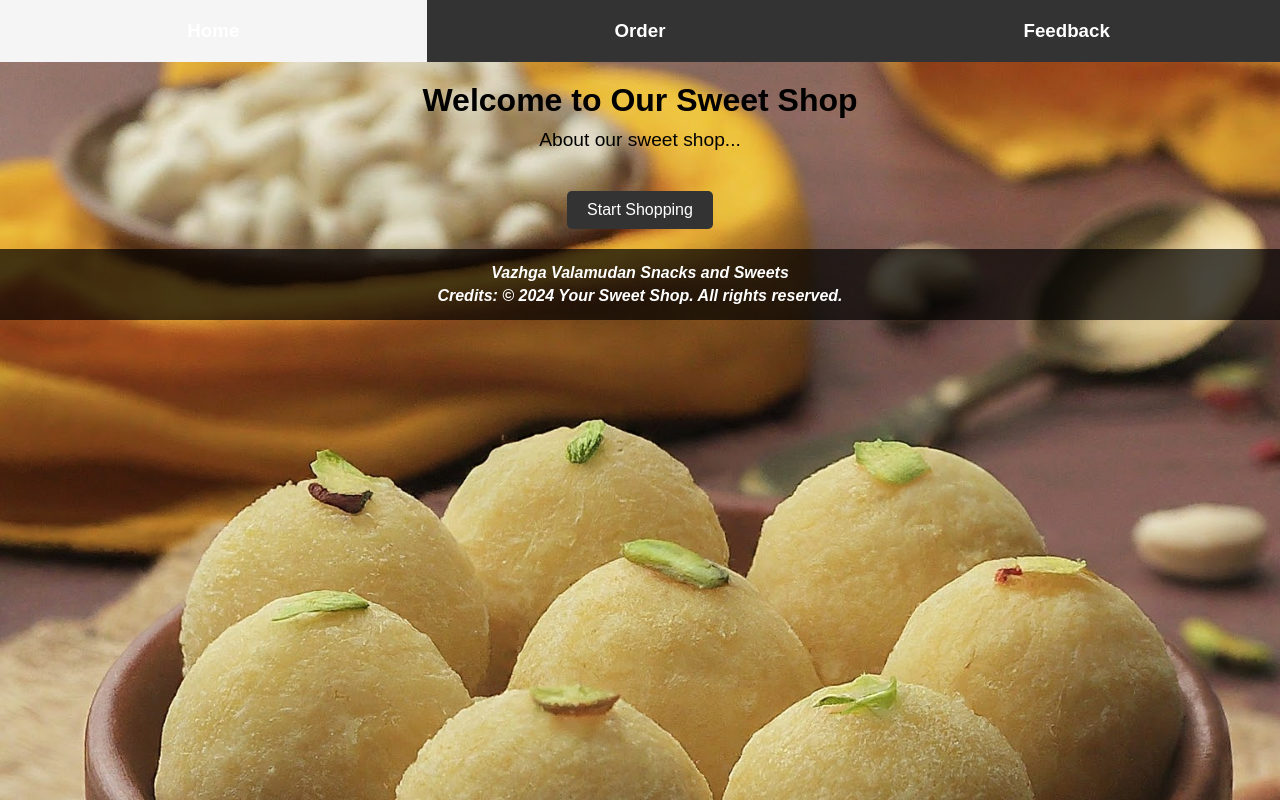
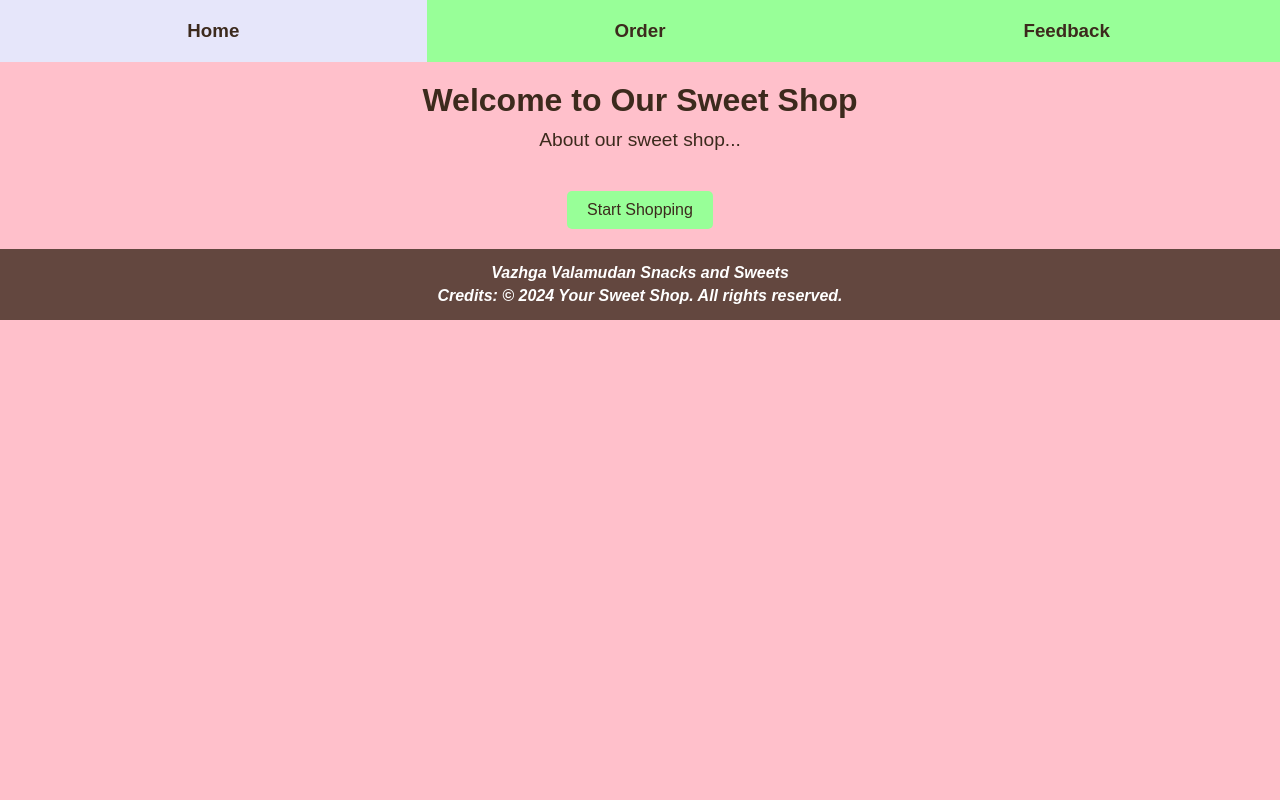
Before and after one commit to Akilan000/vvss, a website: page main.html in a window 1280 px wide. Drawn offline with Linux system fonts and the light colour scheme.

Commit message:
Sixth commit-Update main.css

```diff
--- a/main.css
+++ b/main.css
@@ -9,16 +9,13 @@
 
 body {
     font-family: Arial, sans-serif;
-    /* Set background image and adjust its size and position */
-    background-image: url('laddu.jpg');
-    background-size: cover; /* Adjust background image size */
-    background-position: center top; /* Center the background image */
+    background-color: #FFC0CB; /* Pastel Pink background */
     min-height: 100vh; /* Ensure background covers full height */
 }
 
 /* Navigation Bar */
 .tabs {
-    background-color: #333;
+    background-color: #98FF98; /* Mint Green background */
     overflow: hidden;
 }
 
@@ -36,12 +33,12 @@ body {
 }
 
 .tabs nav h3 a {
-    color: white;
+    color: #3C2A1D; /* Dark Chocolate Brown text */
     text-decoration: none;
 }
 
 .tabs nav h3 a:hover {
-    color: lightgray;
+    color: #FFFACD; /* Soft Yellow text on hover */
 }
 
 /* Main Content Area */
@@ -53,25 +50,27 @@ main {
 main h1 {
     font-size: 2em;
     margin-bottom: 10px;
+    color: #3C2A1D; /* Dark Chocolate Brown text */
 }
 
 main p {
     font-size: 1.2em;
     margin-bottom: 20px;
+    color: #3C2A1D; /* Dark Chocolate Brown text */
 }
 
 main a {
     display: inline-block;
     margin-top: 20px;
     padding: 10px 20px;
-    background-color: #333;
-    color: white;
+    background-color: #98FF98; /* Mint Green button */
+    color: #3C2A1D; /* Dark Chocolate Brown text */
     text-decoration: none;
     border-radius: 5px; /* Add some border-radius for better appearance */
 }
 
 main a:hover {
-    background-color: lightgray;
+    background-color: #FFFACD; /* Soft Yellow background on hover */
 }
 
 /* Status Bar */
@@ -79,7 +78,7 @@ footer {
     position: relative;
     text-align: center;
     padding: 10px 0;
-    background-color: rgba(0, 0, 0, 0.7); /* Add background for better readability */
+    background-color: rgba(60, 42, 29, 0.8); /* Dark Chocolate Brown with transparency */
     color: white;
     margin-top: auto; /* Push footer to bottom */
 }
@@ -90,7 +89,7 @@ footer p {
 
 /* Home Tab Style */
 .homee {
-    background-color: whitesmoke;
+    background-color: #E6E6FA; /* Lavender background */
 }
 
 /* Media Queries for Responsive Design */
```
